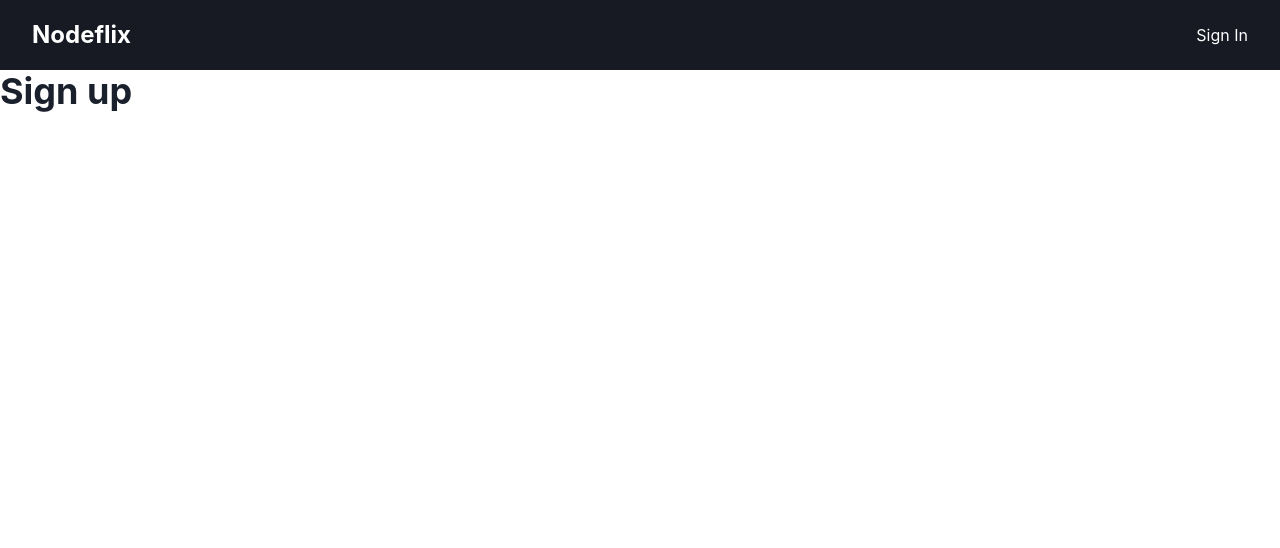
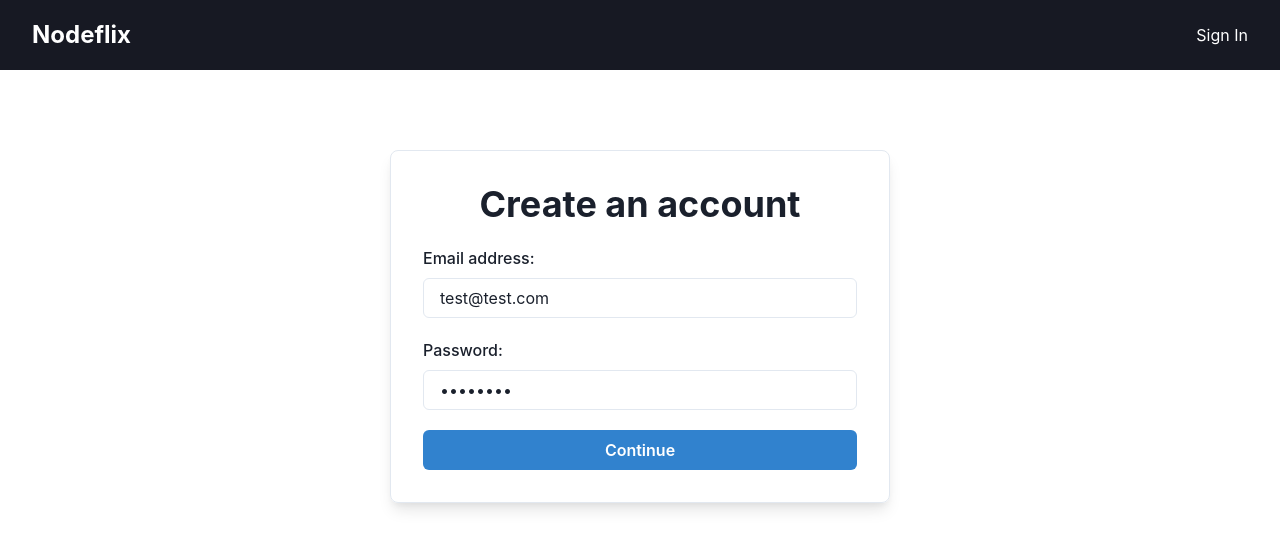
Before and after one commit to awebmekhilef/nodeflix, a React (Create React App) app in the folder client/: page /signup in a window 1280 px wide. Shown: the top 548 px of the page. Built offline with nearby package versions, Linux system fonts and the light colour scheme.

Commit message:
Login & register pages with Formik

```diff
--- a/client/src/components/layouts/Landing.jsx
+++ b/client/src/components/layouts/Landing.jsx
@@ -1,12 +1,15 @@
 import React from 'react'
 
-import { Link } from 'react-router-dom'
+import ButtonLink from '../util/ButtonLink'
+import FormContainer from '../util/FormContainer'
 
 const Landing = () => {
 	return (
-		<Link to='/signup'>
-			Sign up
-		</Link>
+		<FormContainer>
+		<ButtonLink to='/signup' size='lg' w='full' colorScheme='blue'>
+			Create an account
+		</ButtonLink>
+		</FormContainer>
 	)
 }
 
--- a/client/src/components/layouts/SignIn.jsx
+++ b/client/src/components/layouts/SignIn.jsx
@@ -1,12 +1,44 @@
 import React from 'react'
 
-import { Heading } from '@chakra-ui/react'
+import { Formik, Form, Field } from 'formik'
+import { FormControl, Input, FormLabel } from '@chakra-ui/react'
+
+import FormContainer from '../util/FormContainer'
+import FormButton from '../util/FormButton'
 
 const SignIn = () => {
+	const onSubmit = (values, { setSubmitting }) => {
+		setTimeout(() => {
+			setSubmitting(false)
+			console.log(values)
+		}, 2000);
+	}
+
 	return (
-		<Heading>
-			Sign in
-		</Heading>
+		<FormContainer title='Sign In'>
+			<Formik
+				initialValues={{ email: 'test@test.com', password: 'password' }}
+				onSubmit={onSubmit}
+			>
+				{({ isSubmitting, values }) => (
+					<Form>
+						<FormControl mt={5}>
+							<FormLabel>Email address:</FormLabel>
+							<Field as={Input} name='email' type='email' />
+						</FormControl>
+
+						<FormControl mt={5}>
+							<FormLabel>Password:</FormLabel>
+							<Field as={Input} name='password' type='password' />
+						</FormControl>
+
+						<FormButton disabled={values.email.trim() == '' ||
+							values.password.trim() === ''}
+							loading={isSubmitting} />
+					</Form>
+				)}
+			</Formik>
+		</FormContainer>
 	)
 }
 
--- a/client/src/components/layouts/SignUp.jsx
+++ b/client/src/components/layouts/SignUp.jsx
@@ -1,12 +1,44 @@
 import React from 'react'
 
-import { Heading } from '@chakra-ui/react'
+import { Formik, Form, Field } from 'formik'
+import { FormControl, Input, FormLabel } from '@chakra-ui/react'
+
+import FormContainer from '../util/FormContainer'
+import FormButton from '../util/FormButton'
 
 const SignUp = () => {
+	const onSubmit = (values, { setSubmitting }) => {
+		setTimeout(() => {
+			setSubmitting(false)
+			console.log(values)
+		}, 2000);
+	}
+
 	return (
-		<Heading>
-			Sign up
-		</Heading>
+		<FormContainer title='Create an account'>
+			<Formik
+				initialValues={{ email: 'test@test.com', password: 'password' }}
+				onSubmit={onSubmit}
+			>
+				{({ isSubmitting, values }) => (
+					<Form>
+						<FormControl mt={5}>
+							<FormLabel>Email address:</FormLabel>
+							<Field as={Input} name='email' type='email' />
+						</FormControl>
+
+						<FormControl mt={5}>
+							<FormLabel>Password:</FormLabel>
+							<Field as={Input} name='password' type='password' />
+						</FormControl>
+
+						<FormButton disabled={values.email.trim() == '' ||
+							values.password.trim() === ''}
+							loading={isSubmitting} />
+					</Form>
+				)}
+			</Formik>
+		</FormContainer>
 	)
 }
 
--- /dev/null
+++ b/client/src/components/util/ButtonLink.jsx
@@ -0,0 +1,16 @@
+import React from 'react'
+
+import { Button } from '@chakra-ui/react'
+import { Link } from 'react-router-dom'
+
+const ButtonLink = ({ children, to, ...rest }) => {
+	return (
+		<Button {...rest}>
+			<Link to={to}>
+				{children}
+			</Link>
+		</Button>
+	)
+}
+
+export default ButtonLink
--- /dev/null
+++ b/client/src/components/util/FormButton.jsx
@@ -0,0 +1,16 @@
+import React from 'react'
+
+import { Button } from '@chakra-ui/react'
+
+const FormButton = ({ disabled, loading }) => {
+	return (
+		<Button mt={5} type='submit' w='full' colorScheme='blue'
+			isDisabled={disabled}
+			isLoading={loading}
+		>
+			Continue
+		</Button>
+	)
+}
+
+export default FormButton
--- /dev/null
+++ b/client/src/components/util/FormContainer.jsx
@@ -0,0 +1,17 @@
+import React from 'react'
+
+import { Box, Heading, Center } from '@chakra-ui/react'
+
+const FormContainer = ({ children, title }) => {
+	return (
+		<Box mt={20} mx='auto' p={8} maxWidth={500} borderWidth={1} borderRadius={8} boxShadow='lg'>
+			<Center>
+				<Heading>{title}</Heading>
+			</Center>
+
+			{children}
+		</Box>
+	)
+}
+
+export default FormContainer
--- a/package.json
+++ b/package.json
@@ -9,7 +9,6 @@
     "dev": "concurrently \"yarn server\" \"yarn client\""
   },
   "dependencies": {
-    "@types/express": "^4.17.11",
     "express": "^4.17.1"
   },
   "devDependencies": {
```
Also changed, not shown: 1 other file (tests, documents, lock files or other folders).
